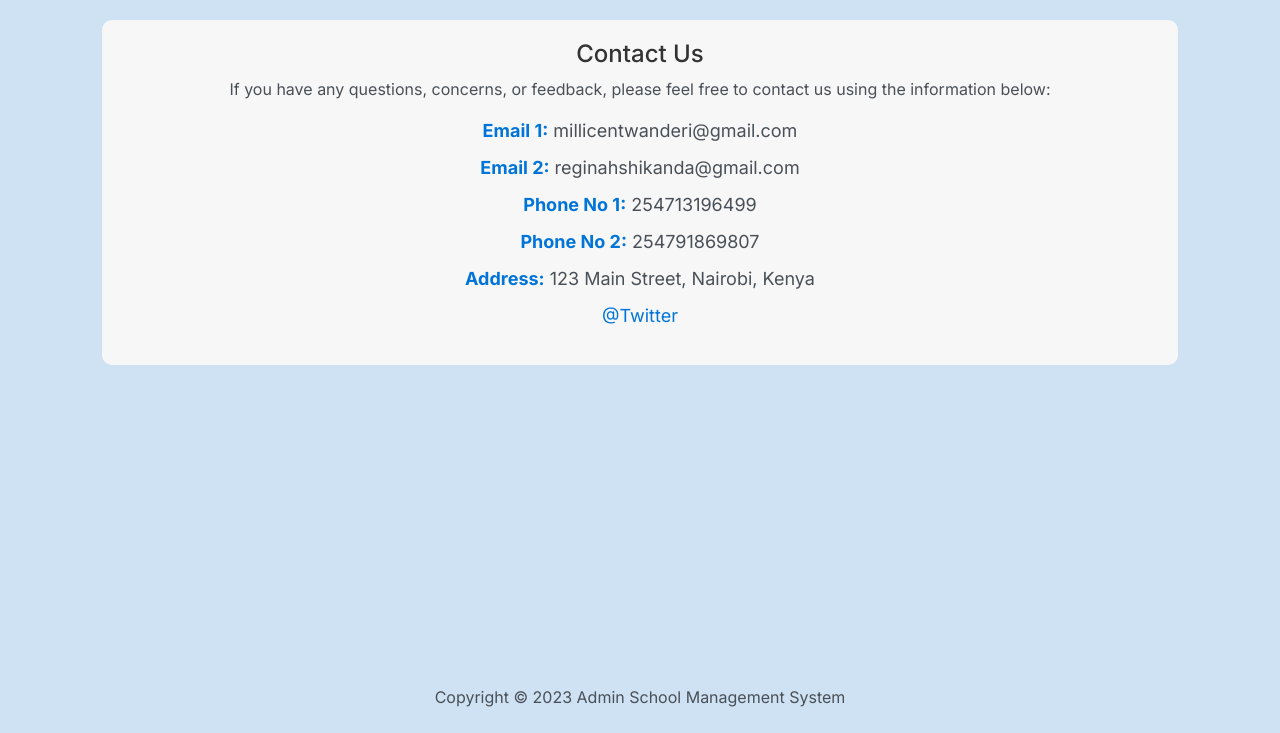
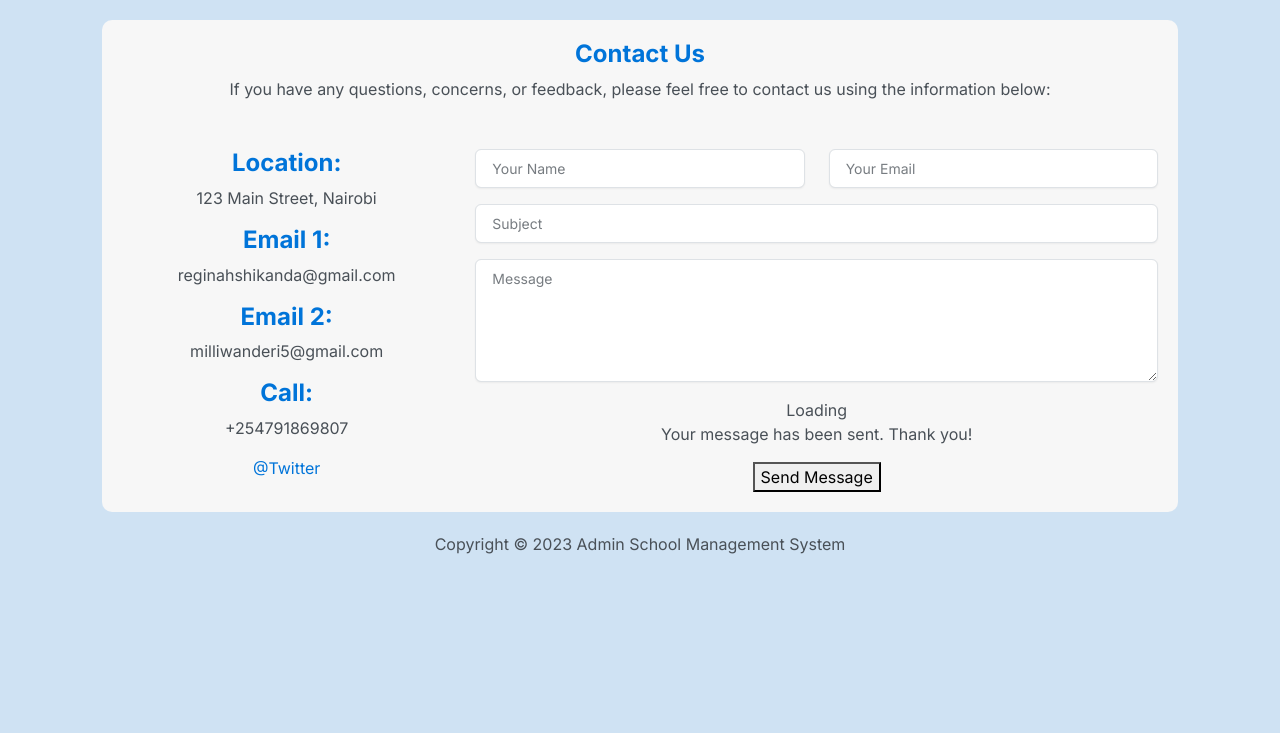
Before and after one commit to reggyshicky/AdminTrack, a Django app: page /contacts/ in a window 1280 px wide. Shown: the part 67-800 px from the top of the page. Run offline with Django 4.2, Linux system fonts and the light colour scheme; parts of the project's set-up code (start-up, migrations or seed data) failed here and were passed over; some libraries are stand-ins or nearby versions.

Commit message:
updated about and contacts page

```diff
--- a/AdminTrack/templates/contacts.html
+++ b/AdminTrack/templates/contacts.html
@@ -2,29 +2,63 @@
 
 {% block content %}
 <div class="contact-container">
-    <h2 class="contact-heading">Contact Us</h2>
+    <h2 class="contact-heading contact-label">Contact Us</h2>
     <div class="contact-info">
         <p>If you have any questions, concerns, or feedback, please feel free to contact us using the information below:</p>
-        <ul class="contact-list">
-            <li class="contact-item">
-                <span class="contact-label">Email 1:</span> millicentwanderi@gmail.com
-            </li>
-            <li class="contact-item">
-                <span class="contact-label">Email 2:</span> reginahshikanda@gmail.com
-            </li>
-            <li class="contact-item">
-                <span class="contact-label">Phone No 1:</span> 254713196499
-            </li>
-            <li class="contact-item">
-                <span class="contact-label">Phone No 2:</span> 254791869807
-            </li>
-            <li class="contact-item">
-                <span class="contact-label">Address:</span> 123 Main Street, Nairobi, Kenya
-            </li>
-            <li class="contact-item">
+        <div class="row mt-5">
+
+          <div class="col-lg-4">
+            <div class="info">
+              <div class="address">
+                <i class="bi bi-geo-alt"></i>
+                <h4><span class="contact-label">Location:</span></h4>
+                <p>123 Main Street, Nairobi</p>
+              </div>
+
+              <div class="email">
+                <i class="bi bi-envelope"></i>
+                <h4><span class="contact-label">Email 1:</span></h4>
+                <p>reginahshikanda@gmail.com</p>
+                <h4><span class="contact-label">Email 2:</span></h4>
+                <p>milliwanderi5@gmail.com</p>
+              </div>
+
+              <div class="phone">
+                <i class="bi bi-phone"></i>
+                <h4><span class="contact-label">Call:</span></h4>
+                <p>+254791869807</p>
                 <a class="twitter-link" href="https://twitter.com/Reggyshikanda">@Twitter</a>
-            </li>
-        </ul>
+              </div>
+
+            </div>
+
+          </div>
+          <div class="col-lg-8 mt-5 mt-lg-0">
+
+            <form action="forms/contact.php" method="post" role="form" class="php-email-form">
+              <div class="row">
+                <div class="col-md-6 form-group">
+                  <input type="text" name="name" class="form-control" id="name" placeholder="Your Name" required>
+                </div>
+                <div class="col-md-6 form-group mt-3 mt-md-0">
+                  <input type="email" class="form-control" name="email" id="email" placeholder="Your Email" required>
+                </div>
+              </div>
+              <div class="form-group mt-3">
+                <input type="text" class="form-control" name="subject" id="subject" placeholder="Subject" required>
+              </div>
+              <div class="form-group mt-3">
+                <textarea class="form-control" name="message" rows="5" placeholder="Message" required></textarea>
+              </div>
+              <div class="my-3">
+                <div class="loading">Loading</div>
+                <div class="error-message"></div>
+                <div class="sent-message">Your message has been sent. Thank you!</div>
+              </div>
+              <div class="text-center"><button type="submit">Send Message</button></div>
+            </form>
+
+          </div>
     </div>
 </div>
 
```
Also changed, not shown: AdminTrack/templates/about.html (+10 -2 lines).
